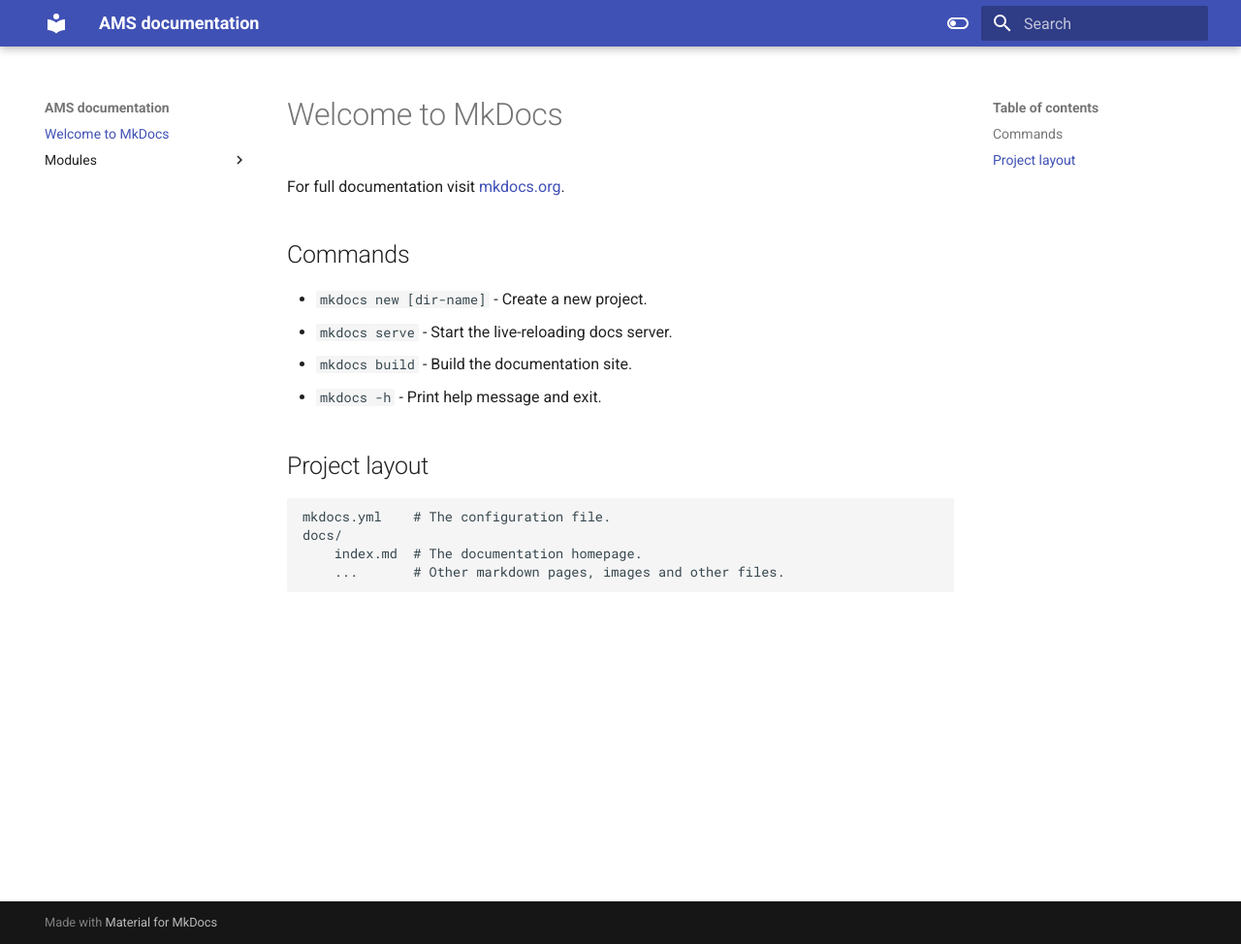
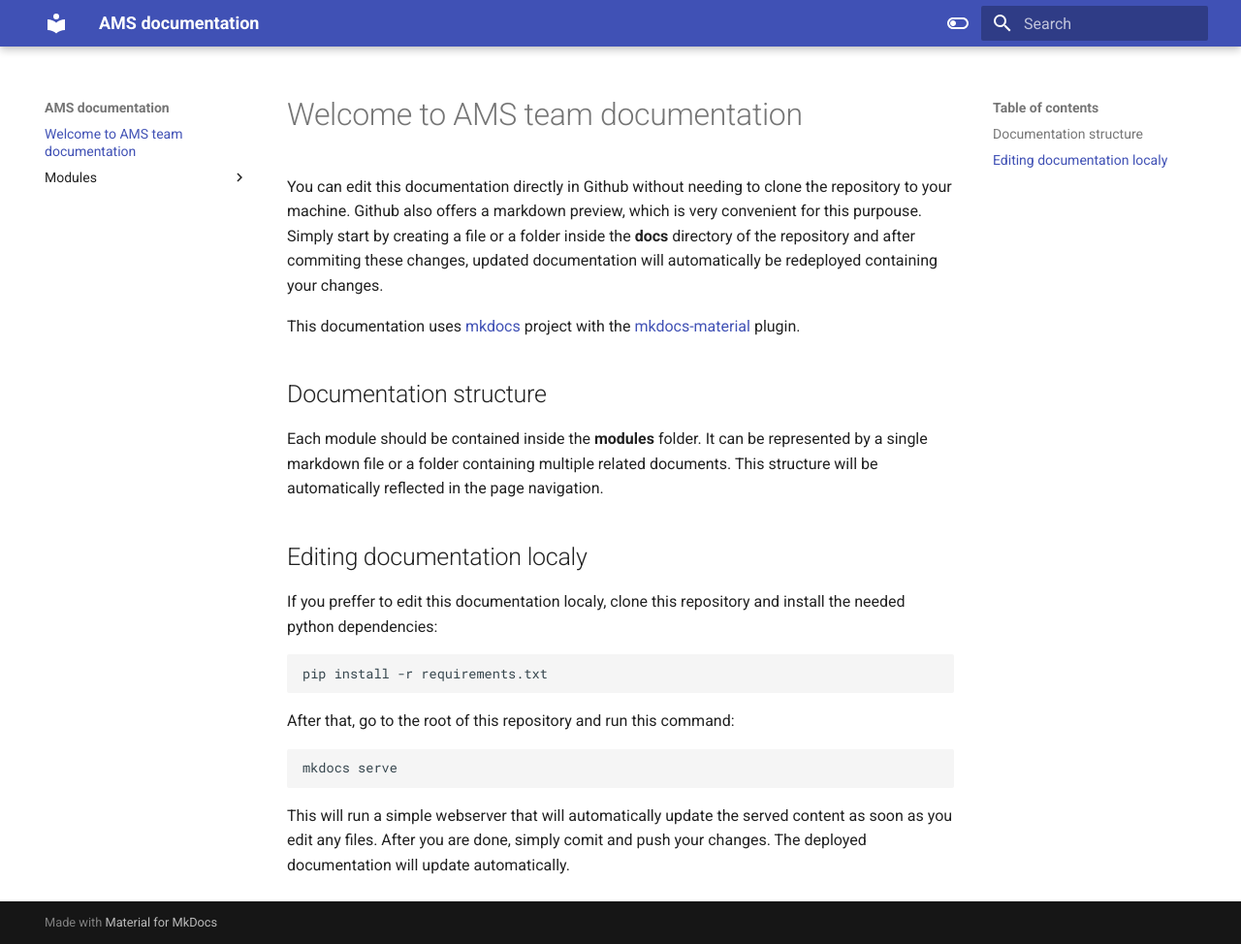
Before and after one commit to FIIT-TEAM8/team_documentation, an MkDocs documentation site: the page built from docs/index.md, in a window 1280 px wide and 974 px high. Shown: the whole window at 97% size. Built offline with MkDocs 1.6.1 and Material for MkDocs 9.7.7, drawn with Linux system fonts in a browser that asks for light colours.

Commit message:
Update index.md

````diff
--- a/docs/index.md
+++ b/docs/index.md
@@ -1,17 +1,24 @@
-# Welcome to MkDocs
+# Welcome to AMS team documentation
 
-For full documentation visit [mkdocs.org](https://www.mkdocs.org).
+You can edit this documentation directly in Github without needing to clone the repository to your machine. Github also offers a markdown preview, which is very convenient for this purpouse. Simply start by creating a file or a folder inside the **docs** directory of the repository and after commiting these changes, updated documentation will automatically be redeployed containing your changes.
 
-## Commands
+This documentation uses [mkdocs](https://www.mkdocs.org/) project with the [mkdocs-material](https://squidfunk.github.io/mkdocs-material/) plugin.
 
-* `mkdocs new [dir-name]` - Create a new project.
-* `mkdocs serve` - Start the live-reloading docs server.
-* `mkdocs build` - Build the documentation site.
-* `mkdocs -h` - Print help message and exit.
+## Documentation structure
+Each module should be contained inside the **modules** folder. It can be represented by a single markdown file or a folder containing multiple related documents. This structure will be automatically reflected in the page navigation.
 
-## Project layout
 
-    mkdocs.yml    # The configuration file.
-    docs/
-        index.md  # The documentation homepage.
-        ...       # Other markdown pages, images and other files.
+## Editing documentation localy
+If you preffer to edit this documentation localy, clone this repository and install the needed python dependencies:
+
+```
+pip install -r requirements.txt
+```
+
+After that, go to the root of this repository and run this command:
+
+```
+mkdocs serve
+```
+
+This will run a simple webserver that will automatically update the served content as soon as you edit any files. After you are done, simply comit and push your changes. The deployed documentation will update automatically.
````
